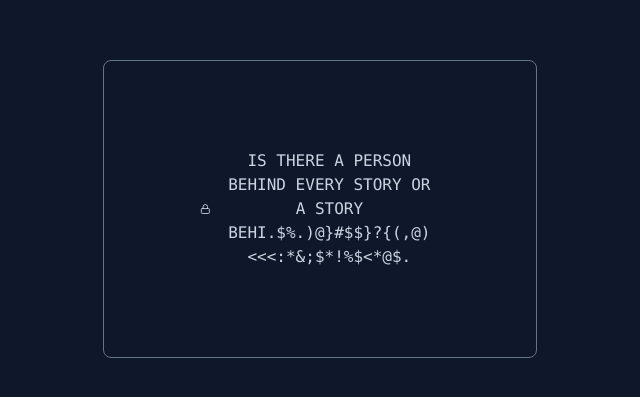
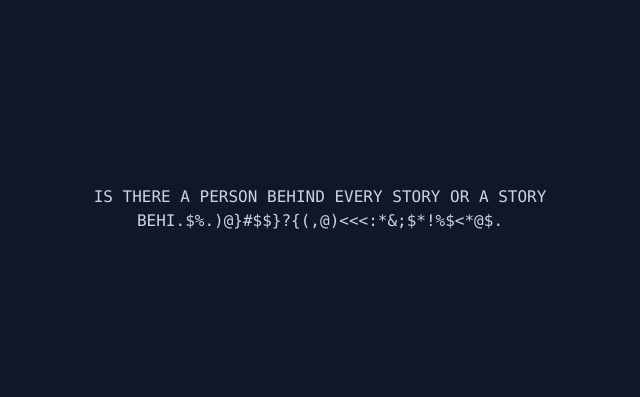
Before and after one commit to Mahtabvariyani/canyoutell, a Next.js app: page / in a window 1280 px wide. Shown: the part 191-588 px from the top of the page, without its empty margins (320-960 px from the left). Built offline with nearby package versions, Linux system fonts and the light colour scheme.

Commit message:
first commit

```diff
--- a/app/page.js
+++ b/app/page.js
@@ -67,12 +67,12 @@ const EncryptButton = () => {
       whileTap={{
         scale: 0.975,
       }}
-      className="group relative overflow-hidden rounded-lg border-[1px] border-slate-500  px-4 py-2 font-mono font-medium uppercase text-slate-300 transition-colors hover:text-indigo-300"
+      className="group relative overflow-hidden rounded-lg   px-4 py-2 font-mono font-medium uppercase text-slate-300 transition-colors hover:text-indigo-300"
     >
-      <div className="relative z-10 p-[10vh] flex items-center w-[50vh] gap-2">
-        <FiLock size={40} />
-        <span>{text}</span>
-      </div>
+    <div className="relative flex z-10 p-3 items-center w-[80vh] gap-2 overflow-hidden">
+  <span>{text}</span>
+</div>
+
       <motion.span
         initial={{
           y: "100%",
```
